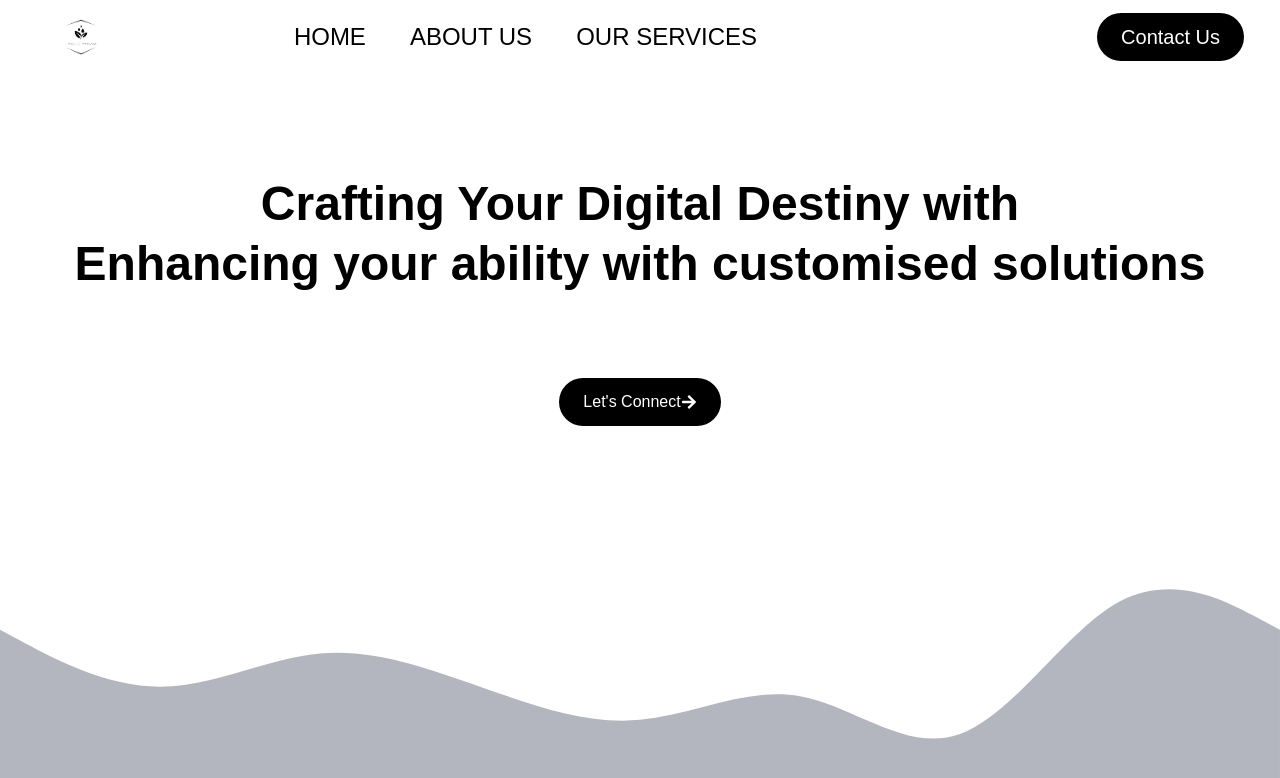
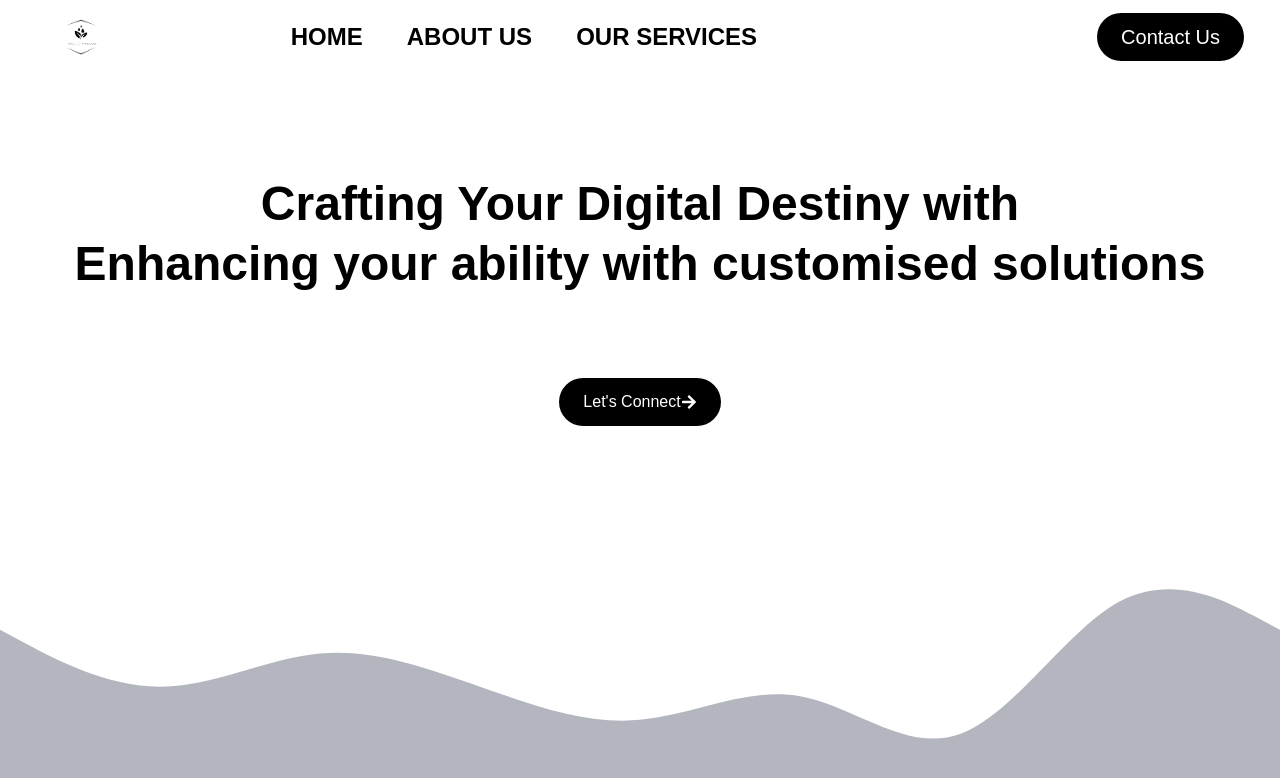
Before and after one commit to SuhasLingam/Agile-YANAM-Web, a React (Vite) app in the folder client/: page / in a window 1280 px wide. Shown: the top 778 px of the page. Built offline with nearby package versions, Linux system fonts and the light colour scheme; a web font is replaced by a local one.

Commit message:
Modified Navbar

```diff
--- a/client/package.json
+++ b/client/package.json
@@ -10,6 +10,8 @@
     "preview": "vite preview"
   },
   "dependencies": {
+    "@tailwindcss/forms": "^0.5.7",
+    "@tailwindcss/typography": "^0.5.10",
     "react": "^18.2.0",
     "react-dom": "^18.2.0",
     "react-icons": "^5.0.1",
--- a/client/src/components/navbar.jsx
+++ b/client/src/components/navbar.jsx
@@ -9,7 +9,7 @@ const navbar = () => {
 
   useEffect(() => {
     const setNavColor = () => {
-      if (window.scrollY >= 1) {
+      if (window.scrollY >= 30) {
         setScroll(true);
       } else {
         setScroll(false);
@@ -27,7 +27,9 @@ const navbar = () => {
   return (
     <div
       className={`flex fixed z-50 ${
-        scroll ? "bg-slate-500 bg-opacity-50 backdrop-blur-[8px]" : "bg-white"
+        scroll
+          ? "bg-white bg-opacity-50 backdrop-blur-[6px] transition-all delay-75 ease-in-out"
+          : "bg-white"
       } w-full top-0 font-mainFont md:p-3 md:w-full p-4 md:h-max md:text-2xl justify-between items-center`}
     >
       {/** Logo */}
@@ -55,7 +57,7 @@ const navbar = () => {
           }`}
         >
           {Lists.map((items) => (
-            <li>
+            <li className="font-bold">
               <a href={items.link}>{items.name}</a>
             </li>
           ))}
```
Also changed, not shown: client/src/index.css (line endings or trailing spaces), 2 other files (tests, documents, lock files or other folders).
